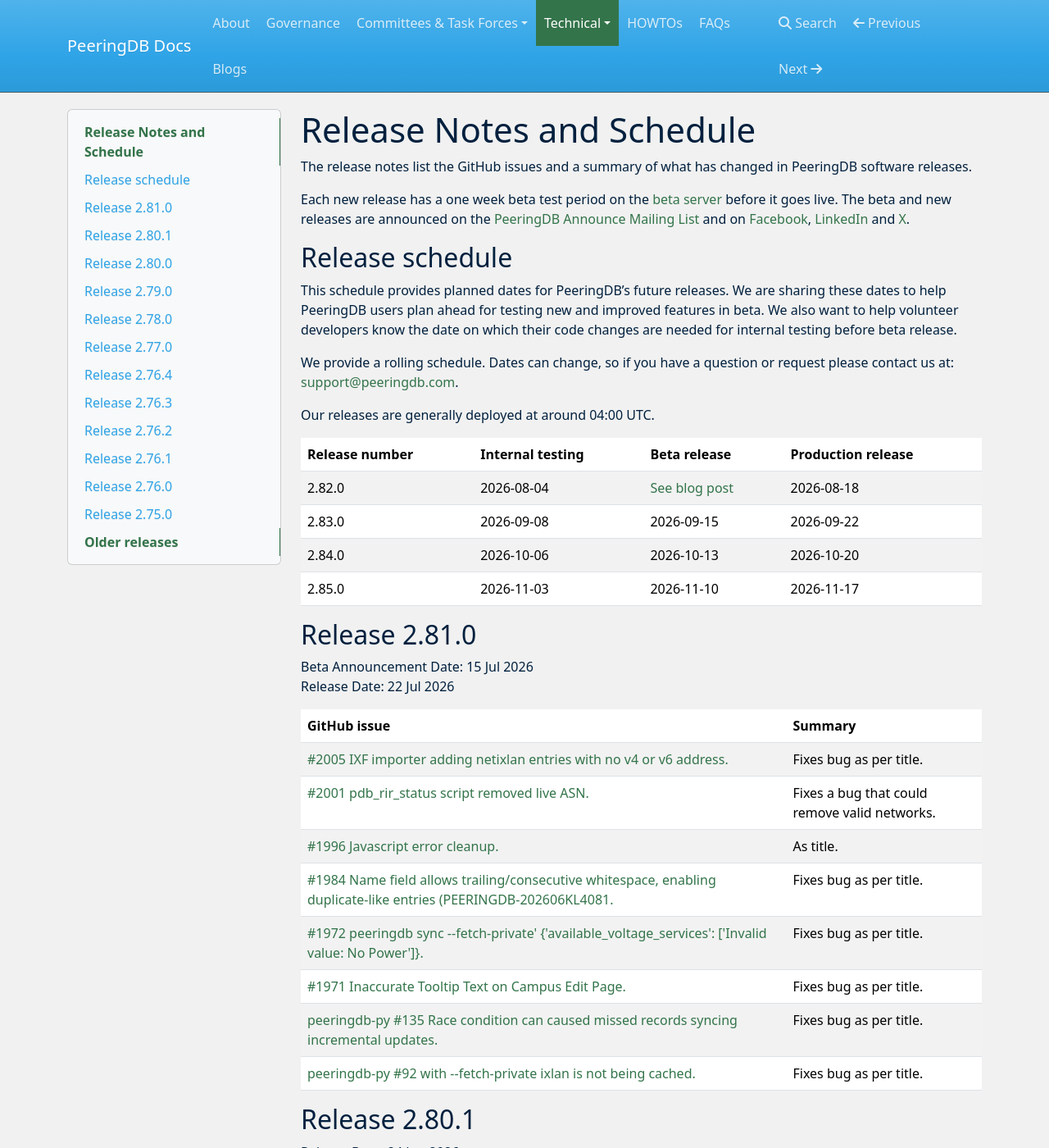
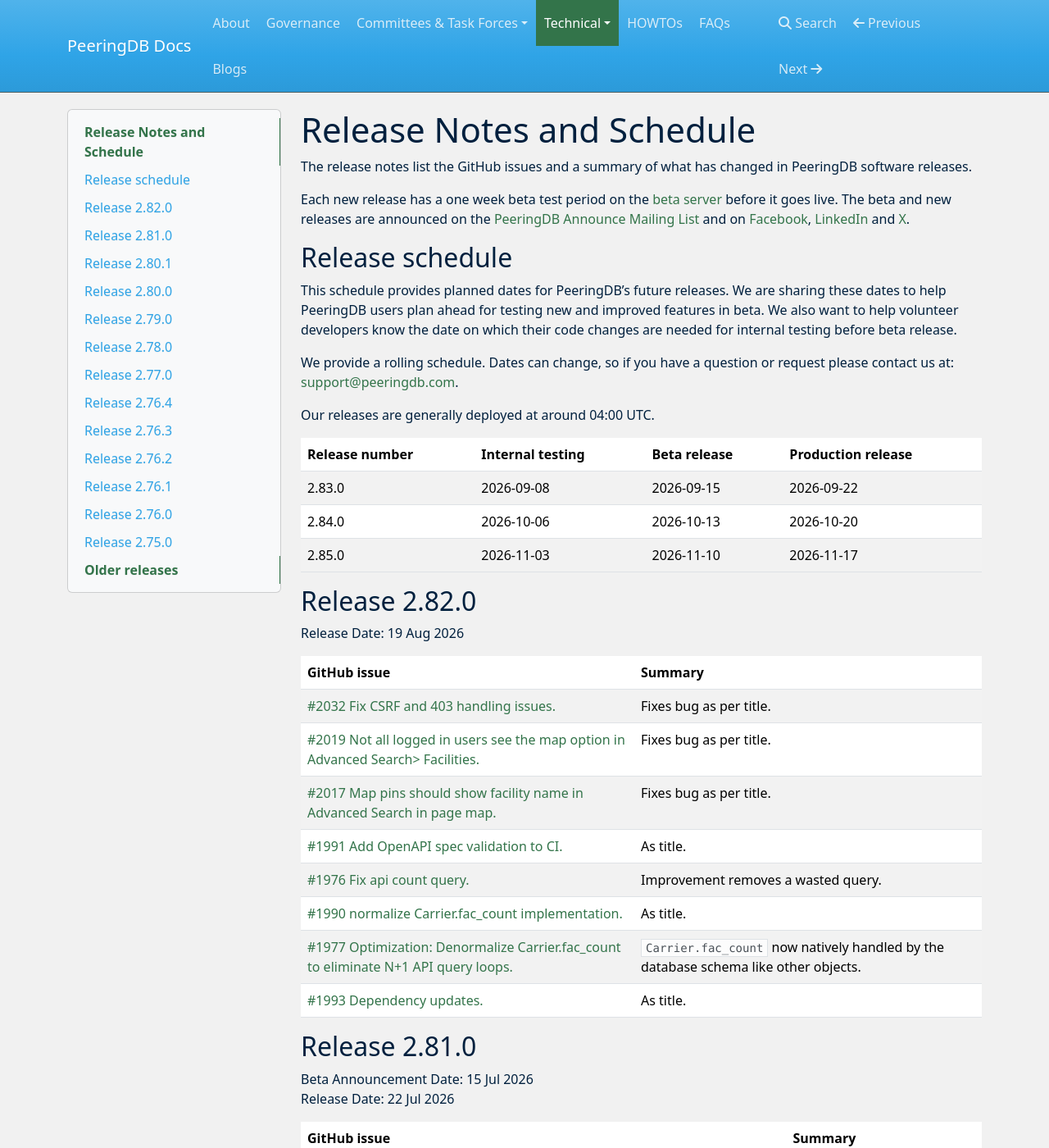
Before and after one commit to peeringdb/docs, an MkDocs documentation site: the page built from docs/release_notes/index.md, in a window 1280 px wide and 1400 px high. Shown: the whole window at 82% size. Built offline with MkDocs 1.6.1, drawn with Linux system fonts in a browser that asks for light colours; nearby versions of some CDN libraries.

Commit message:
Release notes for 2.82.0

```diff
--- a/docs/release_notes/index.md
+++ b/docs/release_notes/index.md
@@ -14,10 +14,24 @@
 
 | **Release number** | **Internal testing** | **Beta release** | **Production release** |
 | -------------- | ---------------- | ------------ | ------------------ |
-| 2.82.0 | 2026-08-04 |  [See blog post](https://docs.peeringdb.com/blog/public_beta/) | 2026-08-18 |
 | 2.83.0 | 2026-09-08 | 2026-09-15 | 2026-09-22 |
 | 2.84.0 | 2026-10-06 | 2026-10-13 | 2026-10-20 |
 | 2.85.0 | 2026-11-03 | 2026-11-10 | 2026-11-17 |
+
+## Release 2.82.0
+
+Release Date: 19 Aug 2026
+
+| **GitHub issue** | **Summary** |
+| ----------------- | ----------- |
+| [#2032 Fix CSRF and 403 handling issues.](https://github.com/peeringdb/peeringdb/issues/2032) | Fixes bug as per title.|
+| [#2019 Not all logged in users see the map option in Advanced Search> Facilities.](https://github.com/peeringdb/peeringdb/issues/2019) | Fixes bug as per title.|
+| [#2017 Map pins should show facility name in Advanced Search in page map.](https://github.com/peeringdb/peeringdb/issues/2017) | Fixes bug as per title.|
+| [#1991 Add OpenAPI spec validation to CI.](https://github.com/peeringdb/peeringdb/issues/1991) | As title.|
+| [#1976 Fix api count query.](https://github.com/peeringdb/peeringdb/pull/1976) | Improvement removes a wasted query.|
+| [#1990 normalize Carrier.fac_count implementation.](https://github.com/peeringdb/peeringdb/issues/1990) | As title.|
+| [#1977 Optimization: Denormalize Carrier.fac_count to eliminate N+1 API query loops.](https://github.com/peeringdb/peeringdb/pull/1977) | `Carrier.fac_count` now natively handled by the database schema like other objects.|
+| [#1993 Dependency updates.](https://github.com/peeringdb/peeringdb/issues/1993) | As title.|
 
 ## Release 2.81.0
 
```
